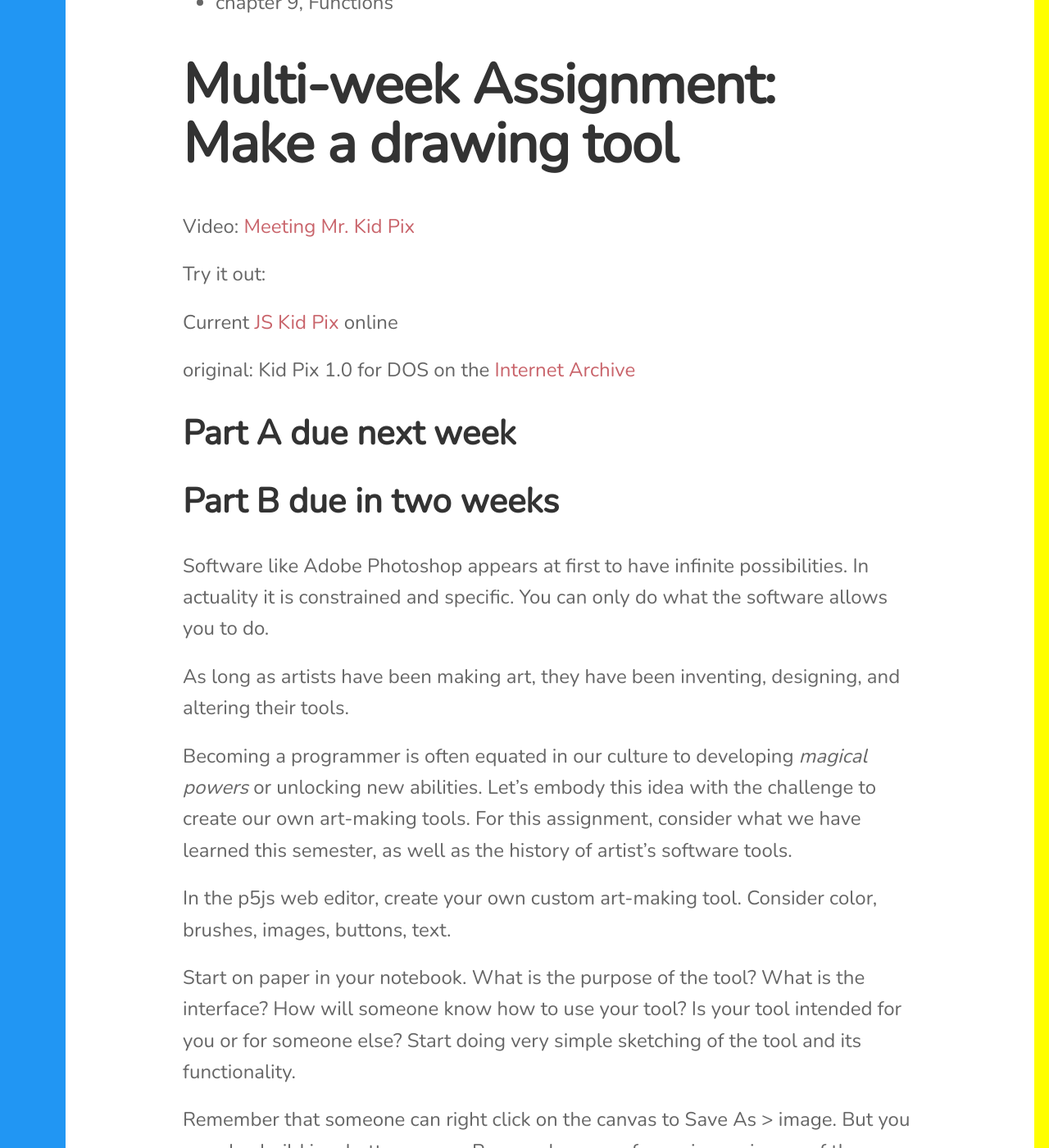
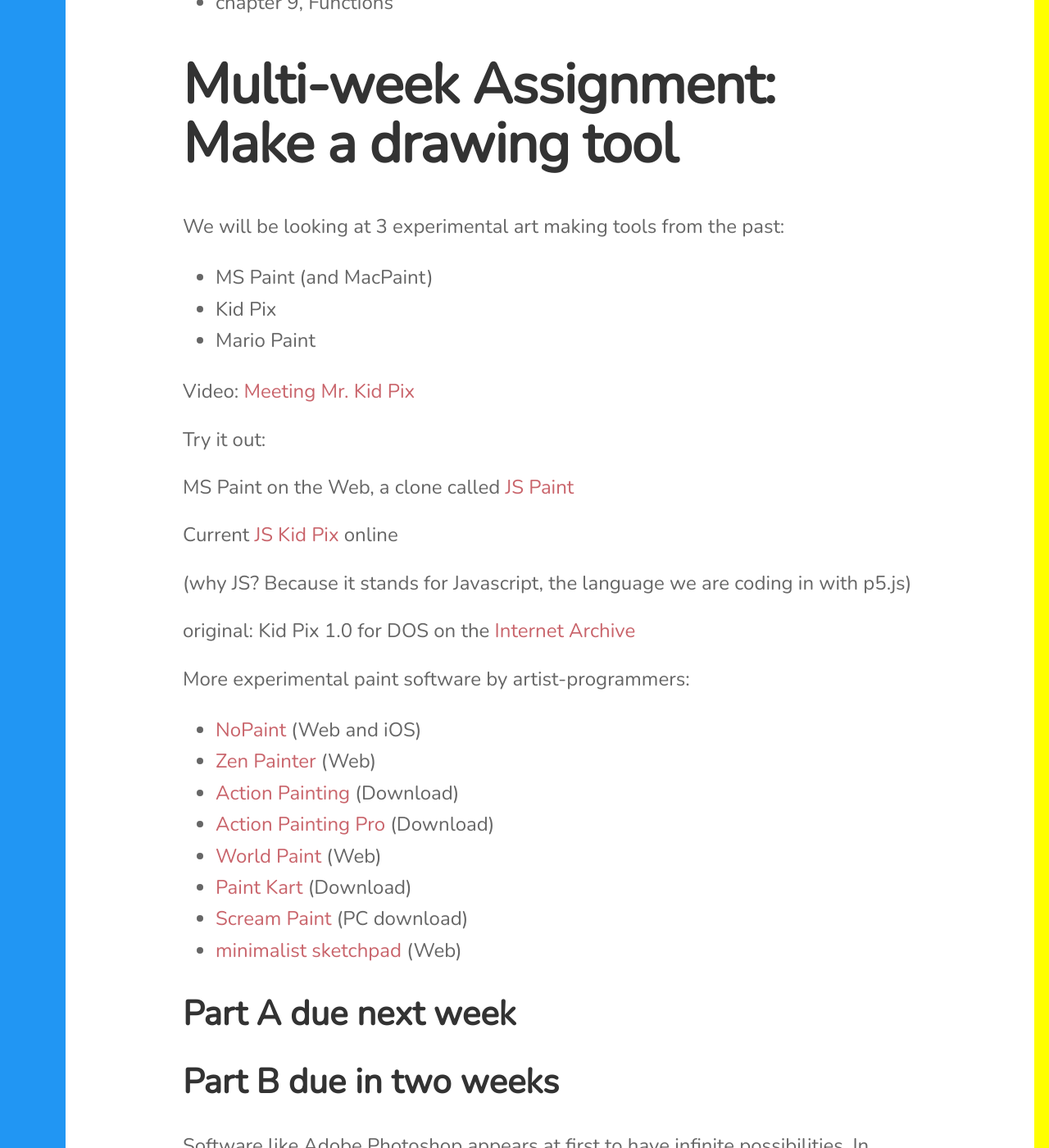
Before and after one commit to lee2sman/p4va_fall2021, a Jekyll site: the page built from _posts/2021-09-23-week4.md, in a window 1280 px wide and 1400 px high, scrolled down 6124 px. Shown: the whole window at 82% size. Built offline with Jekyll 4.4.1, drawn with Linux system fonts in a browser that asks for light colours; nearby versions of some CDN libraries; some of the changed text lies outside the part shown.

Commit message:
update week4

```diff
--- a/_posts/2021-09-23-week4.md
+++ b/_posts/2021-09-23-week4.md
@@ -145,13 +145,33 @@ File size impacts how fast your software loads. And since our code sketches live
 
 # Multi-week Assignment: Make a drawing tool
 
+We will be looking at 3 experimental art making tools from the past:
+
+- MS Paint (and MacPaint)
+- Kid Pix
+- Mario Paint
+
 Video: [Meeting Mr. Kid Pix](https://www.youtube.com/watch?v=csalhuSixQU)
 
 Try it out:
 
+MS Paint on the Web, a clone called [JS Paint](https://jspaint.app/)
+
 Current [JS Kid Pix](https://kidpix.app/) online
 
+(why JS? Because it stands for Javascript, the language we are coding in with p5.js)
+
 original: Kid Pix 1.0 for DOS on the [Internet Archive](https://archive.org/details/KID_PIX_WIN)
+
+More experimental paint software by artist-programmers:
+- [NoPaint](https://nopaint.art/) (Web and iOS)
+- [Zen Painter](https://kartik2d.itch.io/zen-painter) (Web)
+- [Action Painting](https://ianmaclarty.itch.io/action-painting) (Download)
+- [Action Painting Pro](https://ianmaclarty.itch.io/action-painting-pro) (Download)
+- [World Paint](https://beecore.itch.io/world-paint) (Web)
+- [Paint Kart](https://brkeogh.itch.io/paint-kart) (Download)
+- [Scream Paint](https://xenosns.itch.io/scream-paint) (PC download)
+- [minimalist sketchpad](https://leetusman.com/everyday/184/) (Web)
 
 ## Part A due next week
 ## Part B due in two weeks
@@ -197,3 +217,4 @@ These are the required parts:
 
 ### References
 - a [list](http://weird-drawing-tools.glitch.me/) of experimental web-based drawing tools
+- Bits and Bytes TV: Episode 6, Pictures (1983!) on [youtube](https://www.youtube.com/watch?v=yZZlCvHQ5U4) and [Computer Graphics](https://www.youtube.com/watch?v=CxaMtW8UPA0)
```
